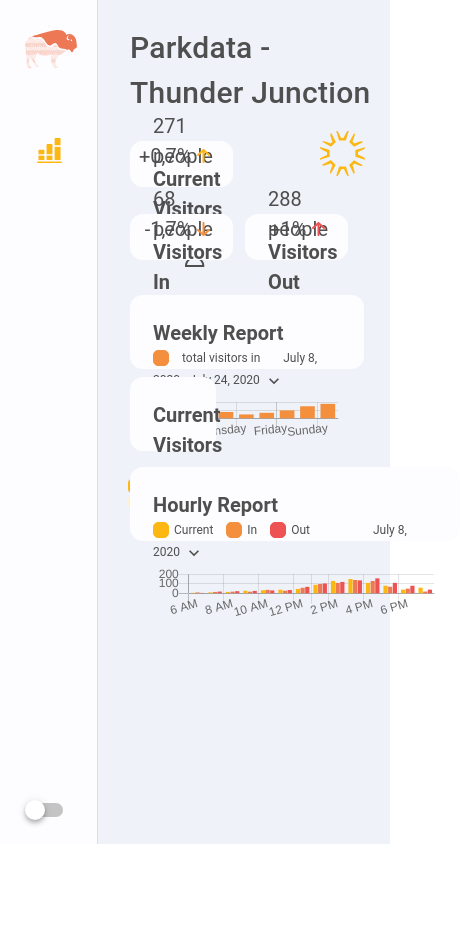
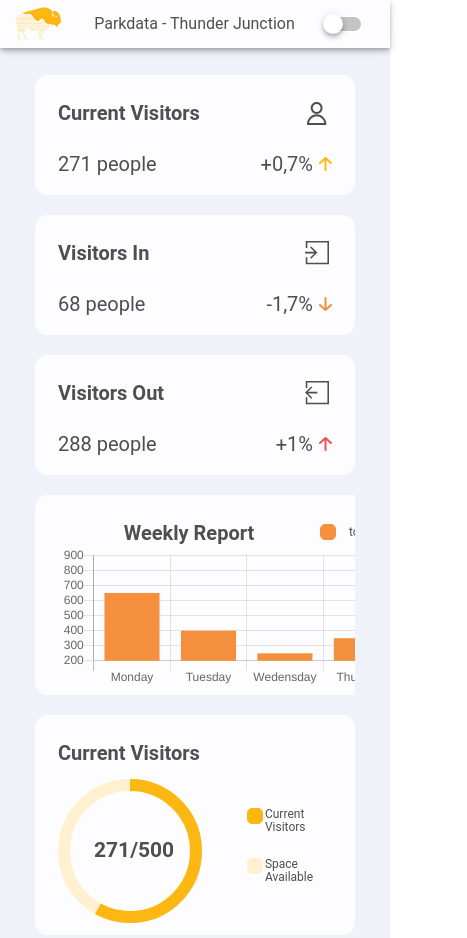
Before and after one commit to ckgardner/TJDashboard, a plain HTML site: page index.html in a window 390 px wide. Shown: the top 938 px of the page, 467 px wide, since content can reach past the window. Before the commit the page ends 844 px from the top, so only its background shows below. Drawn offline with nearby package versions, Linux system fonts and the light colour scheme.

Commit message:
responsive done

```diff
--- a/index.html
+++ b/index.html
@@ -14,7 +14,7 @@
     <div id="app">
         <v-app>
             <v-content v-bind:style="{backgroundColor:backColor, color:textColor}">
-                <v-navigation-drawer width="98px" v-model="drawer" class="d-inline-block lefty" permanent :color="sideNavColor">
+                <v-navigation-drawer width="98px" v-model="drawer" class="d-inline-block lefty" id="drawer" permanent :color="sideNavColor">
                     <div class="side_nav--logo">
                         <img :src="bisonImg" alt="bisonOrange">
                     </div>
@@ -25,6 +25,15 @@
                         <v-switch class="side_nav--colorSwitch" v-model="switch1" color="#FDB713"></v-switch>
                     </div>
                 </v-navigation-drawer>
+
+                <div> <!-- App bar for mobile page -->
+                    <v-app-bar id="appBar" dense :color="sideNavColor" v-model="drawer">
+                        <img class="bison" src="images/bison_yellow.svg">
+                        <span id="barTitle" v-bind:style="{color:textColor}">Parkdata - Thunder Junction</span>
+                        <v-switch class="side_nav--colorSwitch" v-model="switch1" color="#FDB713"></v-switch>
+                    </v-app-bar>
+                </div>
+
                 <div id="pushWrapper">
                     <div class="title">
                         <p>Parkdata - Thunder Junction</p>
--- a/style.css
+++ b/style.css
@@ -220,3 +220,79 @@
     border: 1px solid #EE5353;
     margin-right: -8px;
 }
+@media only screen and (max-width: 960px){
+    /* App Bar */
+    #drawer{
+        display: none !important;
+    }
+    #appBar{
+        display: inline-block;
+        width: 100%;
+        text-align: center;
+    }
+    .bison{
+        height: 45px;
+        width: 45px;
+    }
+    #barTitle{
+        position: relative;
+        margin: 0 auto;
+    }
+    .side_nav--colorSwitch{
+        position: relative;
+        right: 5px;
+        top: 11px;
+    }
+
+    /* Main Content */
+    .title{
+        display: none;
+    }
+    .roundContainer, .reportContainer, .currentContainer, .hourReportContainer{
+        display: block;
+    }
+    .roundContainer{
+        text-align: left;
+    }
+    .roundContainer{
+        height: 120px;
+        width: 320px;
+        margin: 20px 0px 20px 0px;
+    }
+    #pushWrapper{
+        text-align: center;
+        width: 320px;
+        margin-right: 60px;
+        margin: 0 auto;
+        overflow-x: scroll;
+        overflow-y: scroll;
+    }
+
+    /* Weekly Report */
+    .reportContainer, .hourReportContainer{
+        width: 620px;
+        height: 200px;
+    }
+
+    /* Current Stat Boxes & SVG*/
+    .currentContainer{
+        width: 320px;
+        height: 220px;
+        margin: 20px 0px 20px 0px;
+    }
+    .mgn{
+        text-align: left;
+    }
+    #svg{
+        height: 150px;
+        width: 150px;
+    }
+    #text1{
+        width: 110px;
+        margin-top: 30px;
+    }
+    #text2{
+        width: 110px;
+        margin-top: 80px;
+    }
+}
```
